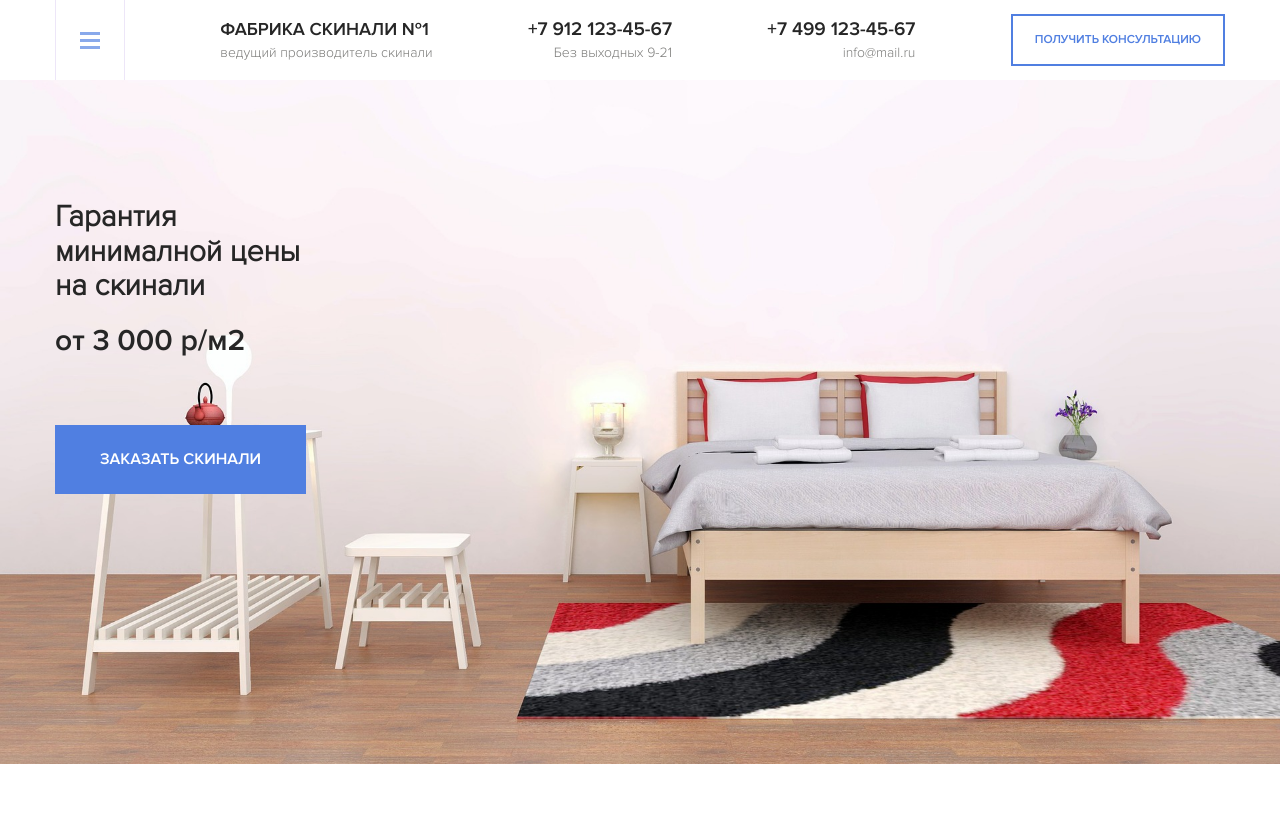
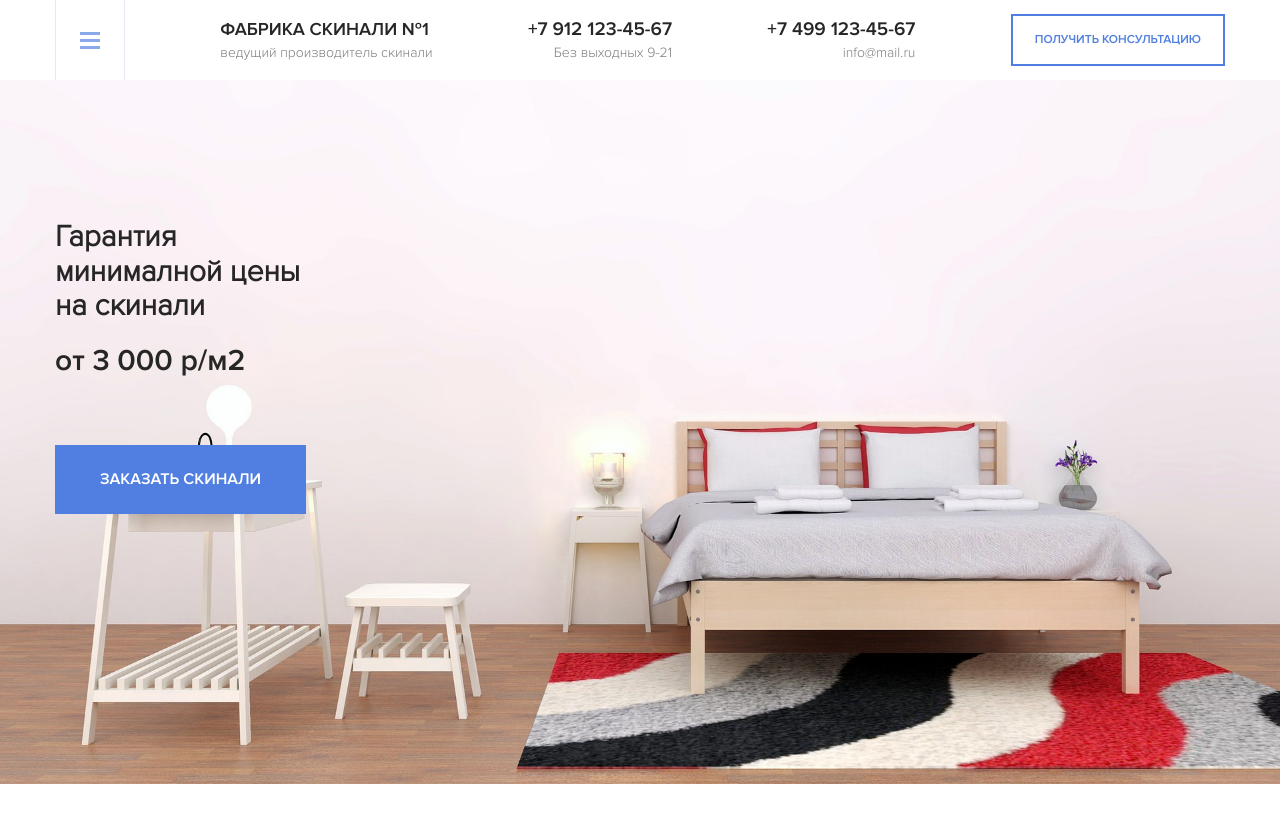
Before and after one commit to enterpriseShubin/skinali-PSD, a plain HTML site: page index.html in a window 1280 px wide. Drawn offline with Linux system fonts and the light colour scheme.

Commit message:
Completion of the site
Доработка сайта

```diff
--- a/sass/sections/_hero.sass
+++ b/sass/sections/_hero.sass
@@ -1,7 +1,8 @@
 .hero
 	background: url('../../img/interior-3575816_1920.jpg') no-repeat center
 	background-size: cover
-	padding: 180px 0 270px 0
+	padding: 120px 0 270px 0
+	margin-top: 80px
 	&__title
 		font-size: 30px
 	&__subtitle
--- a/sass/sections/_navbar.sass
+++ b/sass/sections/_navbar.sass
@@ -64,8 +64,10 @@
 	background-color: $primary
 	transition: 0.2s
 	transform: translateY(0)
+	opacity: 0
 	&_active
 		transform: translateY(-200%)
+		opacity: 1
 	ul
 		display: flex
 		justify-content: space-around
```
Also changed, not shown: css/main.css.
